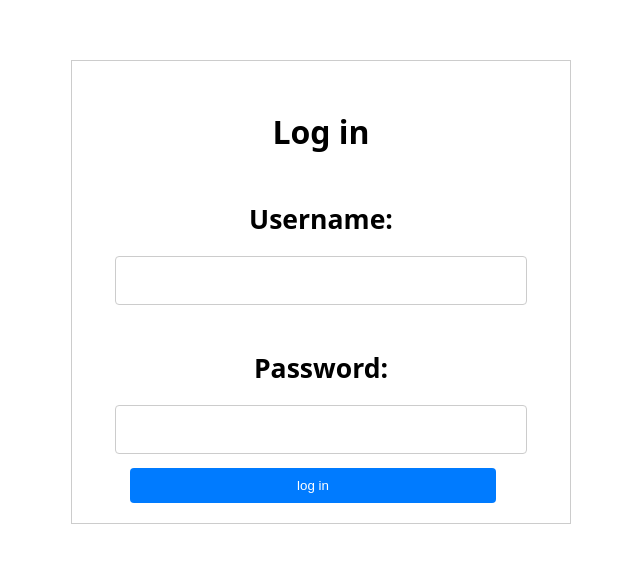
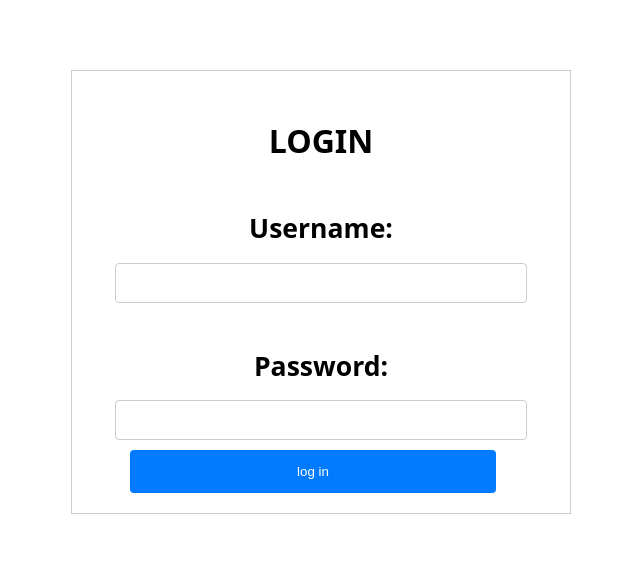
Before and after one commit to Zoyasajid/EcommerceWebsite, a React (Create React App) app: page / in a window 1280 px wide. Shown: the part 116-678 px from the top of the page, without its empty margins (319-959 px from the left). Built offline with nearby package versions, Linux system fonts and the light colour scheme; the HTML template or start-up script is replaced by a standard one.

Commit message:
Add existing project files to Git

```diff
--- a/package.json
+++ b/package.json
@@ -11,6 +11,7 @@
     "@testing-library/user-event": "^13.5.0",
     "react": "^18.2.0",
     "react-dom": "^18.2.0",
+    "react-icons": "^4.10.1",
     "react-router-dom": "^6.14.2",
     "react-scripts": "5.0.1",
     "web-vitals": "^2.1.4"
--- a/src/App.css
+++ b/src/App.css
@@ -321,7 +321,7 @@ hr{
   margin-top: 1px;
   padding-top: 1px;
   text-align: center;
-  height: 4 7px;
+  height: 47px;
   justify-content: center;
   border: 2px solid black;
 }
--- a/src/coponents/Cart.css
+++ b/src/coponents/Cart.css
@@ -55,11 +55,12 @@
     display: flex;
 }
 .cancel{
-    margin-top: 47px;
-    margin-left:69% ;
+    margin-top: 22px;
+    margin-left:auto ;
+    margin-right: 13px;
     /* border-color: aqua; */
     font-weight: 200;
-    color: white;
+    color: rgb(14, 1, 1);
     /* background-color: aqua; */
     cursor: pointer;
 }
@@ -214,7 +215,7 @@ margin-top: -8px;
         margin-left:15px;
         margin-bottom: 12px;
         justify-content: flex-start;
-        width: 120px;
+        width: 140px;
         height: 180px;
         /* border: 2px solid black; */
       }
@@ -292,7 +293,7 @@ margin-top: -8px;
         height: 3vh;
     }.cancel{
         /* margin-top: 24px; */
-        margin-left:45% ;
+        /* margin-left:45% ; */
         /* margin-right: 2px; */
         font-size: 21px;
         /* justify-content: end; */
--- a/src/coponents/Cart.js
+++ b/src/coponents/Cart.js
@@ -1,6 +1,7 @@
 import React, { useState, useEffect } from "react";
-import { FontAwesomeIcon } from "@fortawesome/react-fontawesome";
+// import { FontAwesomeIcon } from "@fortawesome/react-fontawesome";
 // import { Link } from "react-router-dom";
+import {GiCancel} from "react-icons/gi"
 import "./Cart.css";
 function Cart() {
   const [carts, setCarts] = useState([]);
@@ -69,7 +70,8 @@ function Cart() {
                       className="cancel"
                       onClick={() => handlecancelbtn(item.id)}
                     >
-<FontAwesomeIcon icon="fa-solid fa-xmark" className="cancel"/>✖</p>
+{/* <FontAwesomeIcon icon="fa-solid fa-xmark" className="cancel"/>✖</p> */}
+<GiCancel className="cancel"/></p>
                   </div>
                   <p className="cart-title">{item.title}</p>
                   <div className="quan-save">
--- a/src/coponents/Login.css
+++ b/src/coponents/Login.css
@@ -15,12 +15,12 @@
 
 .login-form h2 {
   text-align: center;
-  margin-bottom: 30px;
+  margin-bottom: 20px;
   /* color: #0056b3; */
 }
 
 .form-group {
-  margin-bottom: 9px;
+  margin-bottom: 2px;
 }
 
 .form-group label {
@@ -31,8 +31,8 @@
 
 .input {
   width: 90%;
-  padding: 8px;
-  height: 49px;
+  padding: 9px;
+  height: 40px;
   border: 1px solid #ccc;
   border-radius: 4px;
   /* height: 200p; */
@@ -50,6 +50,7 @@
 button {
   width: 80%;
   padding: 10px;
+  height: 43px;
   background-color: #007bff;
   color: #fff;
   border: none;
--- a/src/coponents/LoginForm.js
+++ b/src/coponents/LoginForm.js
@@ -31,10 +31,6 @@ function Loginpage() {
           console.log("token not found");
         }
       })
-
-      // .catch((error) => {
-      //   console.log("eroor fetching api", error);
-      // });
   };
   const handleInputChange = (event) => {
     const { name, value } = event.target;
@@ -46,7 +42,7 @@ function Loginpage() {
   return (
     <div className="login-container">
       <div className="login-form">
-        <h2 className="title">Log in</h2>
+        <h2 className="title">LOGIN </h2>
         <h5 className="form-group">Username:</h5>
         <input
           className="input"
```
Also changed, not shown: 1 other file (tests, documents, lock files or other folders).
